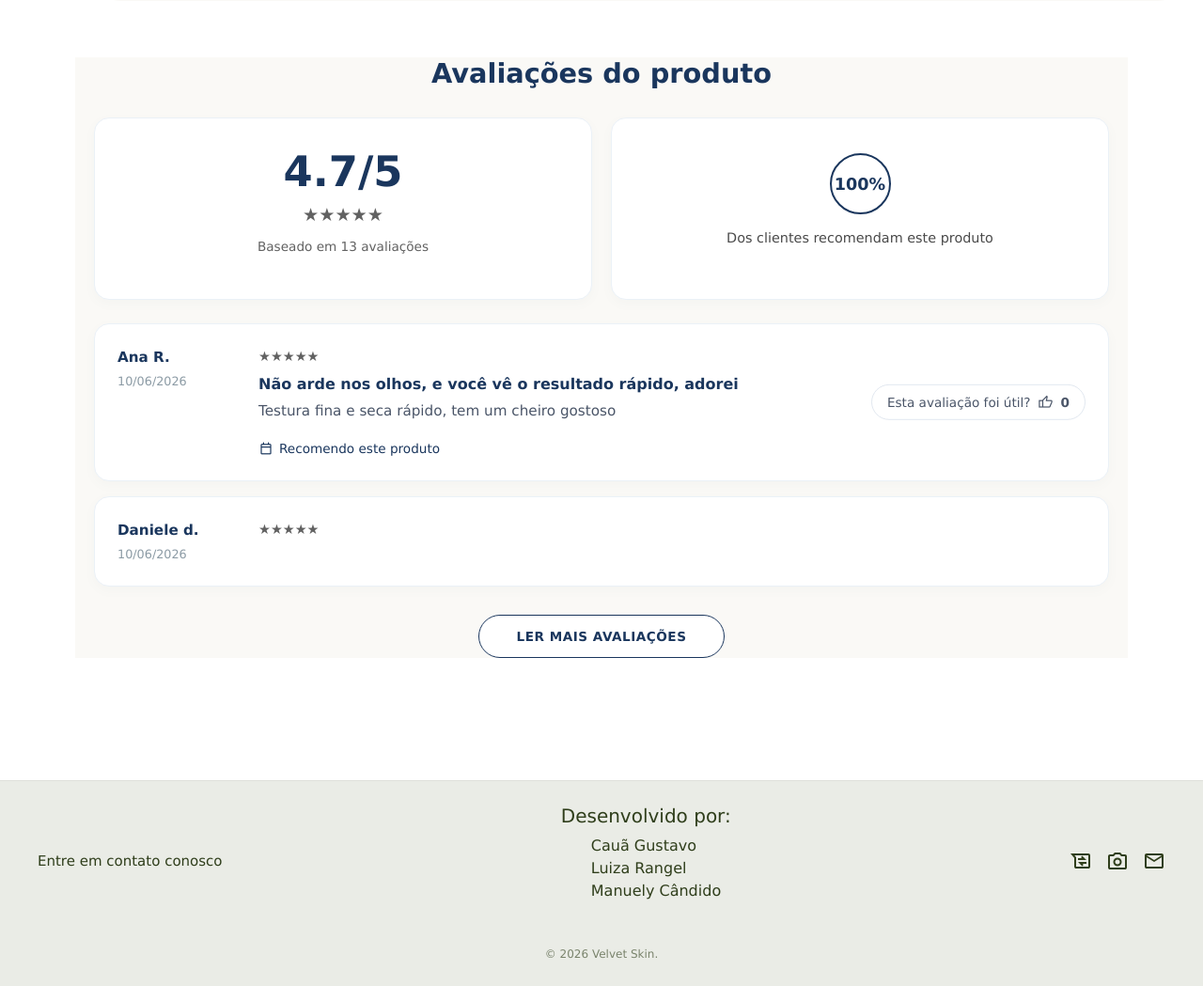
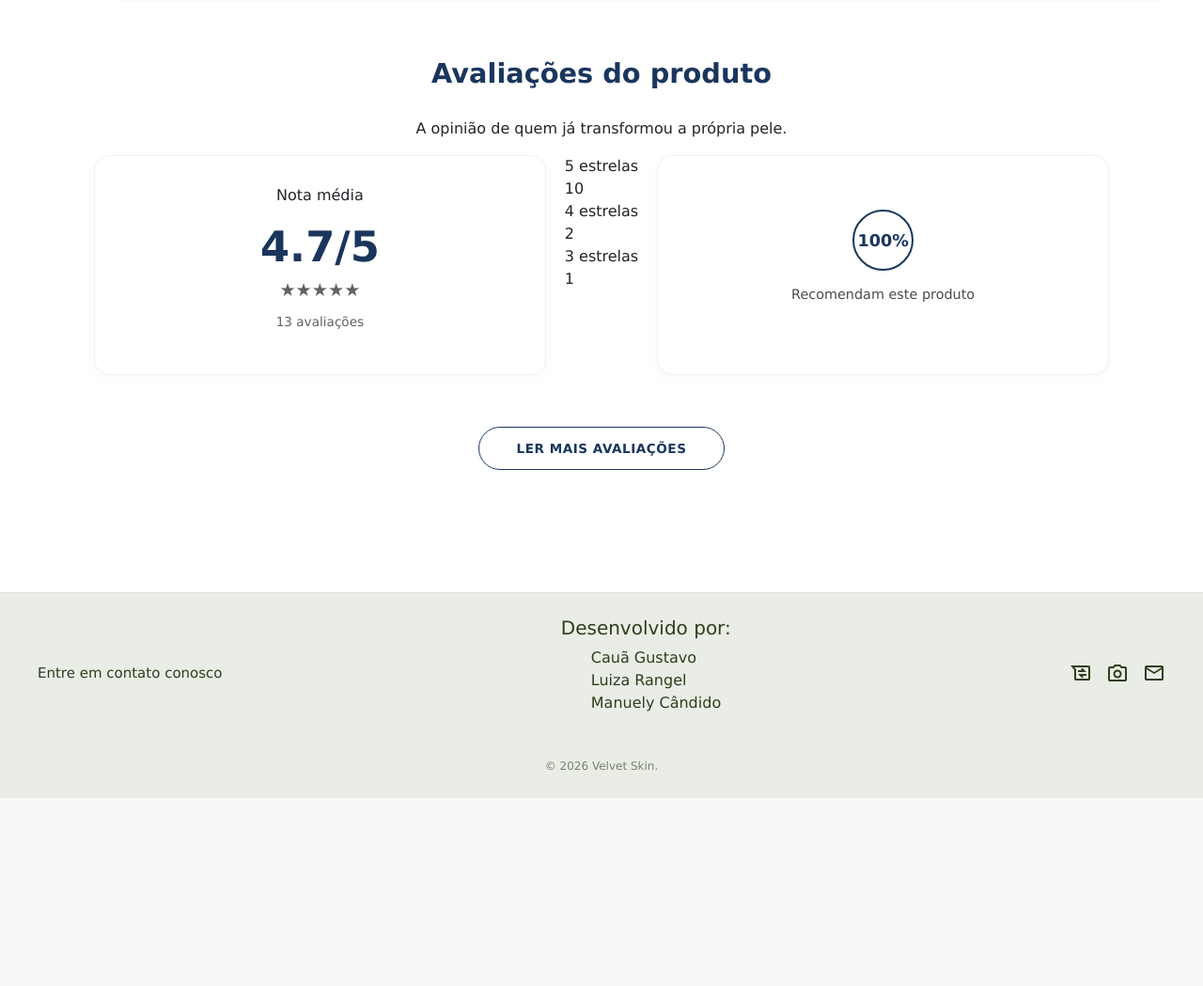
Before and after one commit to caua-a/velvet-skin, a Flask app: page / in a window 1280 px wide. Shown: the part 926-1975 px from the top of the page at 94% size. After the commit the page ends 1775 px from the top, so only its background shows below. Run offline with Flask 3, Linux system fonts and the light colour scheme; some web fonts are replaced.

Commit message:
Fazendo seção de comentários

```diff
--- a/static/css/produtos.css
+++ b/static/css/produtos.css
@@ -208,7 +208,7 @@ body{
 /* --- Seção de Comentários Geral --- */
 .comentarios-avaliacoes {
     display: flex;
-    background-color: #faf9f6;
+
     flex-direction: column; /* Organiza os blocos um abaixo do outro */
     align-items: center;
     width: 100%;
--- a/templates/produtos.html
+++ b/templates/produtos.html
@@ -63,53 +63,56 @@
 
     <section class="comentarios-avaliacoes">
         <h2 class="titulo-secao-comentarios">Avaliações do produto</h2>
+        <p>A opinião de quem já transformou a própria pele.</p>
 
         <div class="dashboard-avaliacoes">
-            <div class="card-nota-media">
-                <h3 class="nota-grande">4.7/5</h3>
-                <div class="estrelas-dashboard">★★★★★</div>
-                <p class="subtexto-dashboard">Baseado em 13 avaliações</p>
+
+    <!-- Coluna 1 -->
+    <div class="card-nota-media">
+        <p class="titulo-dashboard">Nota média</p>
+        <h3 class="nota-grande">4.7/5</h3>
+        <div class="estrelas-dashboard">★★★★★</div>
+        <p class="subtexto-dashboard">13 avaliações</p>
+    </div>
+
+    <!-- Coluna 2 -->
+    <div class="card-notas">
+        <div class="linha-nota">
+            <span>5 estrelas</span>
+            <div class="barra">
+                <div class="preenchimento" style="width: 90%;"></div>
             </div>
-
-            <div class="card-recomendacao">
-                <div class="circulo-porcentagem">
-                    <span>100%</span>
-                </div>
-                <p class="subtexto-dashboard-recomendacao">Dos clientes recomendam este produto</p>
-            </div>
+            <span>10</span>
         </div>
 
-        <div class="lista-comentarios">
+        <div class="linha-nota">
+            <span>4 estrelas</span>
+            <div class="barra">
+                <div class="preenchimento" style="width: 20%;"></div>
+            </div>
+            <span>2</span>
+        </div>
 
-            <div class="comentario-item">
-                <div class="autor-info">
-                    <strong class="nome-autor">Ana R.</strong>
-                    <span class="data-comentario">10/06/2026</span>
-                </div>
-                <div class="conteudo-comentario">
-                    <div class="estrelas-comentario">★★★★★</div>
-                    <h4 class="titulo-comentario">Não arde nos olhos, e você vê o resultado rápido, adorei</h4>
-                    <p class="texto-comentario">Testura fina e seca rápido, tem um cheiro gostoso</p>
-                    <div class="recomenda-selo">
-                        <span class="material-symbols-outlined">calendar_today</span> Recomendo este produto
-                    </div>
-                </div>
-                <div class="utilidade-comentario">
-                    <button class="btn-utilidade">Esta avaliação foi útil? <span class="material-symbols-outlined">thumb_up</span> <strong>0</strong></button>
-                </div>
+        <div class="linha-nota">
+            <span>3 estrelas</span>
+            <div class="barra">
+                <div class="preenchimento" style="width: 10%;"></div>
             </div>
+            <span>1</span>
+        </div>
+    </div>
 
-            <div class="comentario-item">
-                <div class="autor-info">
-                    <strong class="nome-autor">Daniele d.</strong>
-                    <span class="data-comentario">10/06/2026</span>
-                </div>
-                <div class="conteudo-comentario">
-                    <div class="estrelas-comentario">★★★★★</div>
-                    </div>
-            </div>
+    <!-- Coluna 3 -->
+    <div class="card-recomendacao">
+        <div class="circulo-porcentagem">
+            <span>100%</span>
+        </div>
+        <p class="subtexto-dashboard-recomendacao">
+            Recomendam este produto
+        </p>
+    </div>
 
-        </div>
+</div>
 
         <button class="btn-ver-mais">LER MAIS AVALIAÇÕES</button>
     </section>
```
